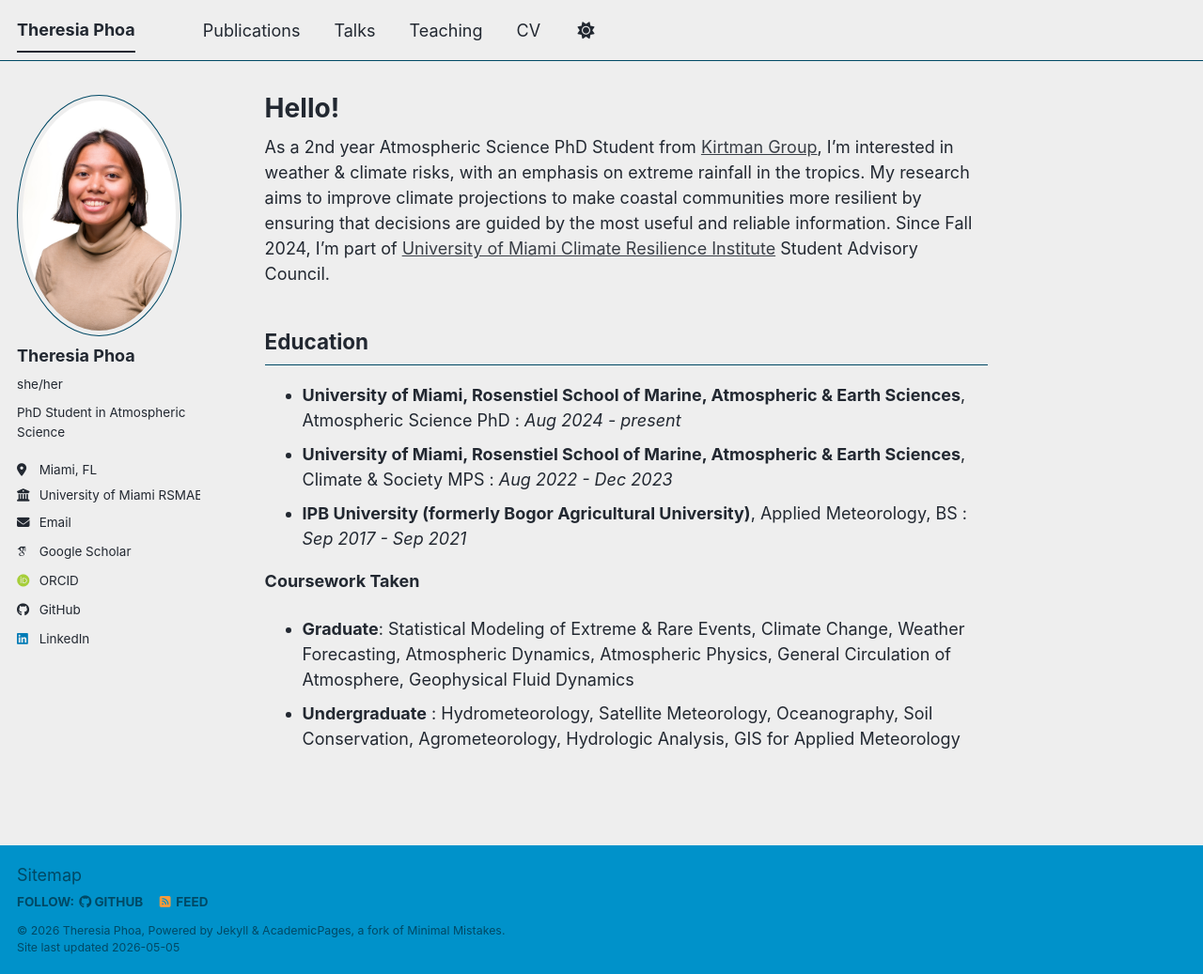
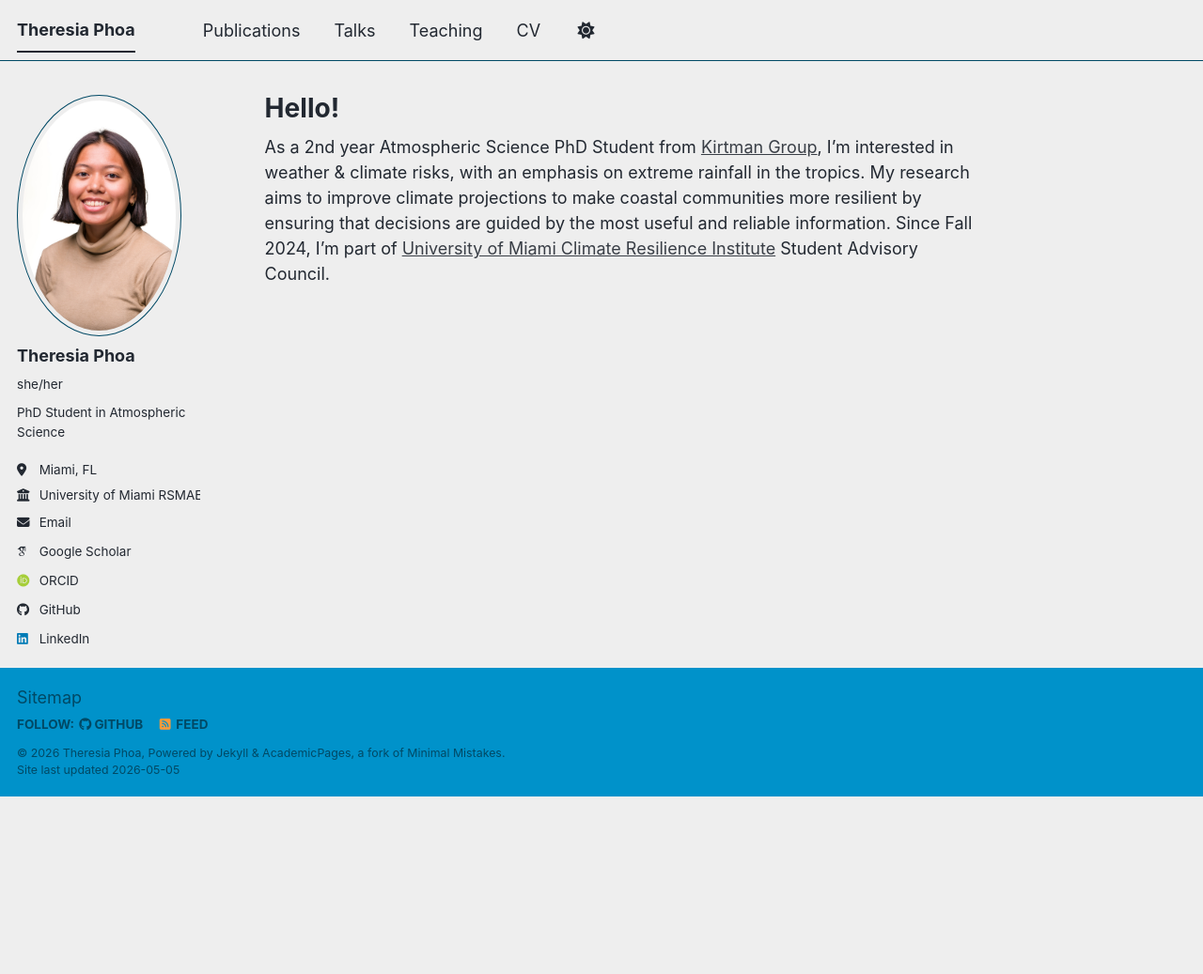
Before and after one commit to theresiabp/theresiabp.github.io, a Jekyll site: the page built from _pages/about.md, in a window 1280 px wide and 1037 px high. Shown: the whole window at 94% size. Built offline with Jekyll 4.4.1, drawn with Linux system fonts in a browser that asks for light colours; some web fonts are replaced; a script bundle is joined from its source files by our own code; library files that are not in the unit come from our copies.

Commit message:
Update about.md

```diff
--- a/_pages/about.md
+++ b/_pages/about.md
@@ -10,12 +10,4 @@ redirect_from:
 As a 2nd year Atmospheric Science PhD Student from [Kirtman Group](https://kirtman-research-group.github.io), I'm interested in weather & climate risks, with an emphasis on extreme rainfall in the tropics. My research aims to improve climate projections to make coastal communities more resilient by ensuring that decisions are guided by the most useful and reliable information. Since Fall 2024, I'm part of [University of Miami Climate Resilience Institute](https://resilience.miami.edu/index.html) Student Advisory Council.
 
 
-Education
-------
-- **University of Miami, Rosenstiel School of Marine, Atmospheric & Earth Sciences**, Atmospheric Science PhD : *Aug 2024 - present*
-- **University of Miami, Rosenstiel School of Marine, Atmospheric & Earth Sciences**, Climate & Society MPS : *Aug 2022 - Dec 2023*
-- **IPB University (formerly Bogor Agricultural University)**, Applied Meteorology, BS : *Sep 2017 - Sep 2021*
-
-**Coursework Taken**
-- **Graduate**: Statistical Modeling of Extreme & Rare Events, Climate Change, Weather Forecasting, Atmospheric Dynamics, Atmospheric Physics, General Circulation of Atmosphere, Geophysical Fluid Dynamics
-- **Undergraduate** : Hydrometeorology, Satellite Meteorology, Oceanography, Soil Conservation, Agrometeorology, Hydrologic Analysis, GIS for Applied Meteorology
+<div style="height: 300px;"></div>
```
